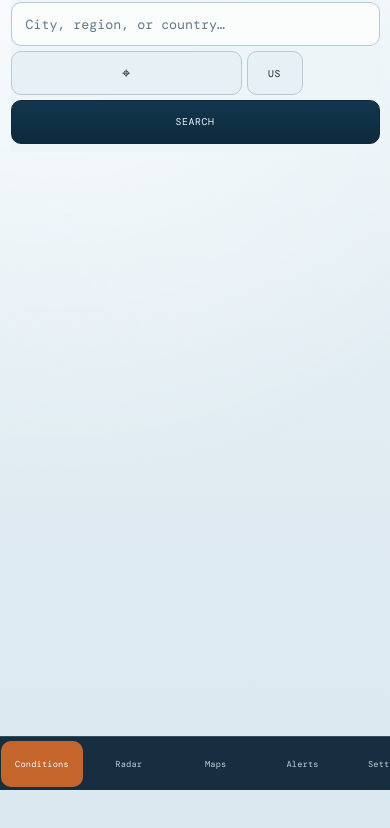
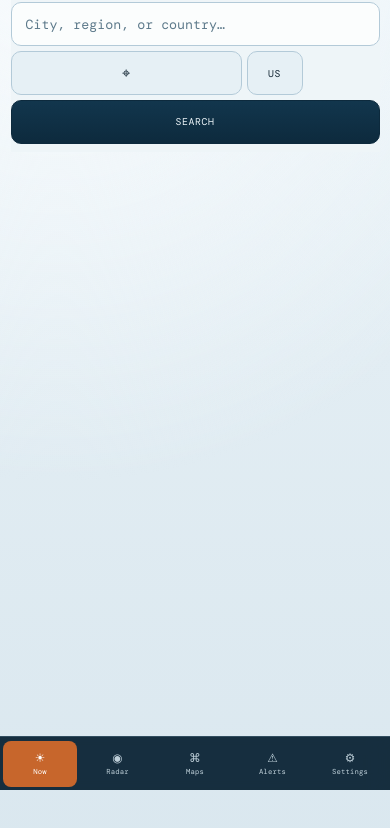
Before and after one commit to nmemmert/weather, a website: page app/public/index.html in a window 390 px wide. Shown: the part 54-882 px from the top of the page. Drawn offline with nearby package versions, Linux system fonts and the light colour scheme; no server answers; a web font is replaced by a local one.

Commit message:
Add tab icons, fix mobile nav overflow, and soften card styling

```diff
--- a/app/public/index.html
+++ b/app/public/index.html
@@ -23,11 +23,26 @@
   <header class="masthead">
     <h1>Weather</h1>
     <nav class="tabs">
-      <button class="tab active" data-tab="conditions">Conditions</button>
-      <button class="tab" data-tab="radar-full">Radar</button>
-      <button class="tab" data-tab="maps">Maps</button>
-      <button class="tab" data-tab="alerts">Alerts</button>
-      <button class="tab" data-tab="settings">Settings</button>
+      <button class="tab active" data-tab="conditions" aria-label="Conditions">
+        <span class="tab-icon" aria-hidden="true">☀</span>
+        <span class="tab-text">Now</span>
+      </button>
+      <button class="tab" data-tab="radar-full" aria-label="Radar">
+        <span class="tab-icon" aria-hidden="true">◉</span>
+        <span class="tab-text">Radar</span>
+      </button>
+      <button class="tab" data-tab="maps" aria-label="Maps">
+        <span class="tab-icon" aria-hidden="true">⌘</span>
+        <span class="tab-text">Maps</span>
+      </button>
+      <button class="tab" data-tab="alerts" aria-label="Alerts">
+        <span class="tab-icon" aria-hidden="true">⚠</span>
+        <span class="tab-text">Alerts</span>
+      </button>
+      <button class="tab" data-tab="settings" aria-label="Settings">
+        <span class="tab-icon" aria-hidden="true">⚙</span>
+        <span class="tab-text">Settings</span>
+      </button>
     </nav>
     <span class="tagline">Open-Meteo · RainViewer</span>
   </header>
--- a/app/public/style.css
+++ b/app/public/style.css
@@ -92,6 +92,16 @@ a:hover { text-decoration: underline; }
   color: var(--ink-mid);
   cursor: pointer;
   transition: background 0.15s, color 0.15s;
+}
+
+.tab-icon {
+  font-size: 0.82rem;
+  line-height: 1;
+  margin-right: 0.35rem;
+}
+
+.tab-text {
+  line-height: 1;
 }
 
 .tab:last-child { border-right: none; }
@@ -1011,6 +1021,8 @@ select:focus-visible {
     --border: #b3cad8;
     --accent: #d26a2b;
     --cool: #0f6f9e;
+    --card-bg: rgba(255, 255, 255, 0.76);
+    --card-stroke: rgba(179, 202, 216, 0.55);
   }
 
   body {
@@ -1100,13 +1112,13 @@ select:focus-visible {
   .panel-note {
     border-radius: 14px;
     overflow: hidden;
-    box-shadow: 0 8px 18px rgba(16, 35, 49, 0.08);
-    border: 1px solid rgba(179, 202, 216, 0.92);
+    box-shadow: 0 8px 20px rgba(16, 35, 49, 0.07);
+    border: 1px solid var(--card-stroke);
   }
 
   .loc-header {
     padding: 0.7rem 0.8rem;
-    background: rgba(255, 255, 255, 0.72);
+    background: var(--card-bg);
     margin-bottom: 0.8rem;
   }
 
@@ -1135,8 +1147,8 @@ select:focus-visible {
 
   .current-grid > * {
     border-radius: 14px;
-    border: 1px solid var(--border);
-    background: rgba(255, 255, 255, 0.84);
+    border: 1px solid var(--card-stroke);
+    background: var(--card-bg);
     padding: 0.95rem 0.85rem;
   }
 
@@ -1158,9 +1170,9 @@ select:focus-visible {
   }
 
   .stat {
-    border: 1px solid var(--border);
+    border: 1px solid var(--card-stroke);
     border-radius: 12px;
-    background: rgba(255, 255, 255, 0.82);
+    background: var(--card-bg);
   }
 
   .astro-grid,
@@ -1173,9 +1185,9 @@ select:focus-visible {
 
   .astro-card,
   .aq-card {
-    border: 1px solid var(--border);
+    border: 1px solid var(--card-stroke);
     border-radius: 12px;
-    background: rgba(255, 255, 255, 0.82);
+    background: var(--card-bg);
     padding: 0.72rem 0.7rem;
   }
 
@@ -1195,8 +1207,8 @@ select:focus-visible {
 
   .hourly-scroll {
     border-radius: 12px;
-    border: 1px solid var(--border);
-    background: rgba(255, 255, 255, 0.82);
+    border: 1px solid var(--card-stroke);
+    background: var(--card-bg);
   }
 
   .hour-cell {
@@ -1209,7 +1221,7 @@ select:focus-visible {
   }
 
   .daily-list {
-    background: rgba(255, 255, 255, 0.82);
+    background: var(--card-bg);
   }
 
   .day-row {
@@ -1220,7 +1232,7 @@ select:focus-visible {
   .alerts-wrap,
   .settings-wrap,
   .panel-note {
-    background: rgba(255, 255, 255, 0.8);
+    background: var(--card-bg);
   }
 
   .settings-row {
@@ -1240,6 +1252,7 @@ select:focus-visible {
     background: rgba(10, 35, 51, 0.94);
     backdrop-filter: blur(10px);
     padding: 0.28rem 0.25rem calc(0.2rem + env(safe-area-inset-bottom, 0px));
+    overflow: hidden;
   }
 
   .tab {
@@ -1250,8 +1263,23 @@ select:focus-visible {
     letter-spacing: 0.02em;
     border-radius: 10px;
     text-transform: none;
-    line-height: 1.15;
+    line-height: 1.05;
     padding: 0.2rem 0.25rem;
+    display: flex;
+    flex-direction: column;
+    align-items: center;
+    justify-content: center;
+    gap: 0.18rem;
+  }
+
+  .tab-icon {
+    margin-right: 0;
+    font-size: 0.9rem;
+  }
+
+  .tab-text {
+    font-size: 0.56rem;
+    letter-spacing: 0.02em;
   }
 
   .tab:hover {
@@ -1275,20 +1303,25 @@ select:focus-visible {
 
 @media (max-width: 480px) {
   .tabs {
-    display: flex;
-    overflow-x: auto;
-    -webkit-overflow-scrolling: touch;
-    gap: 0.35rem;
-    padding-left: 0.35rem;
-    padding-right: 0.35rem;
-    scroll-snap-type: x proximity;
+    display: grid;
+    grid-template-columns: repeat(5, minmax(0, 1fr));
+    gap: 0.22rem;
+    padding-left: 0.2rem;
+    padding-right: 0.2rem;
   }
 
   .tab {
-    flex: 0 0 auto;
-    min-width: 82px;
-    font-size: 0.62rem;
-    scroll-snap-align: start;
+    min-width: 0;
+    border-radius: 8px;
+    padding: 0.2rem 0.12rem;
+  }
+
+  .tab-icon {
+    font-size: 0.84rem;
+  }
+
+  .tab-text {
+    font-size: 0.52rem;
   }
 }
 
```
